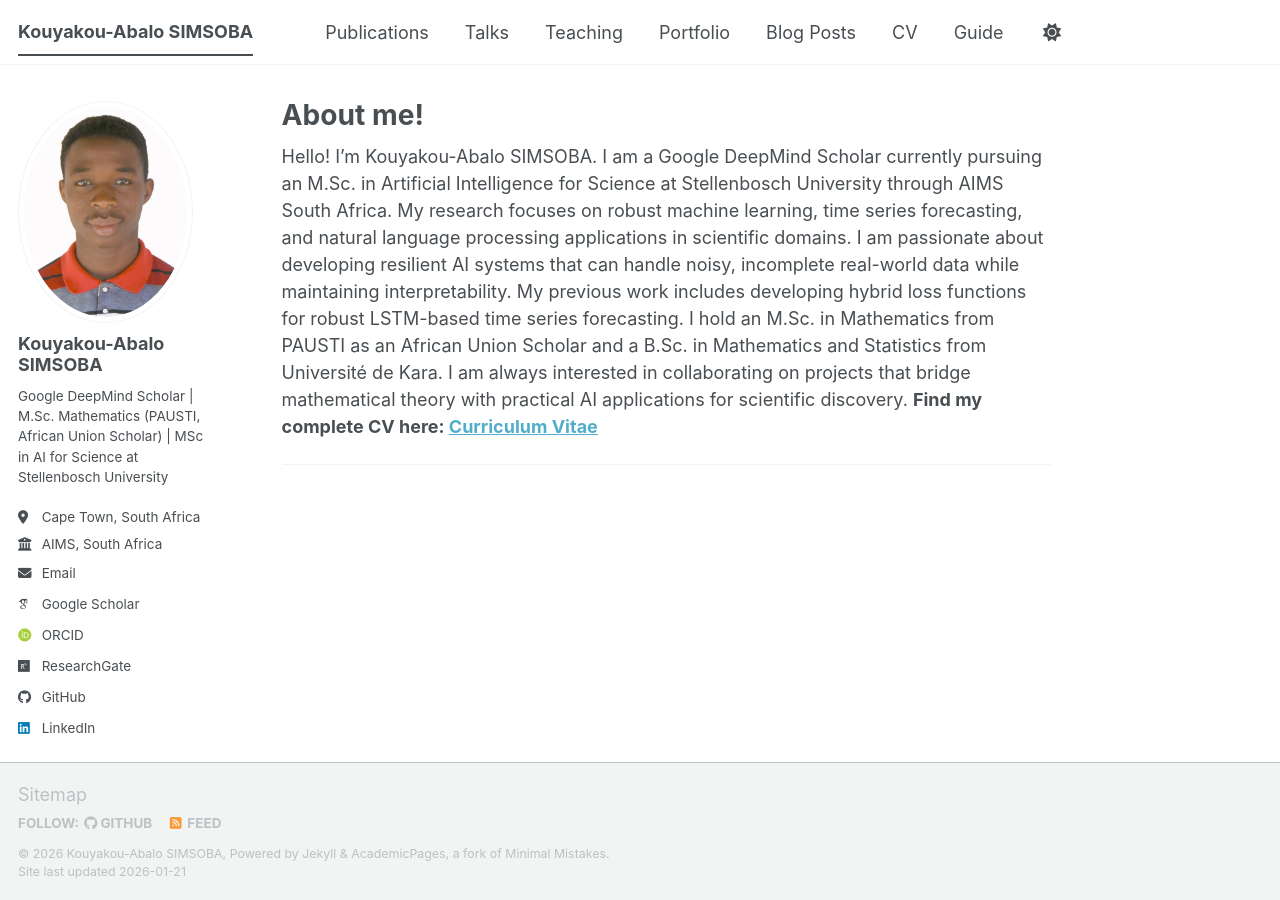
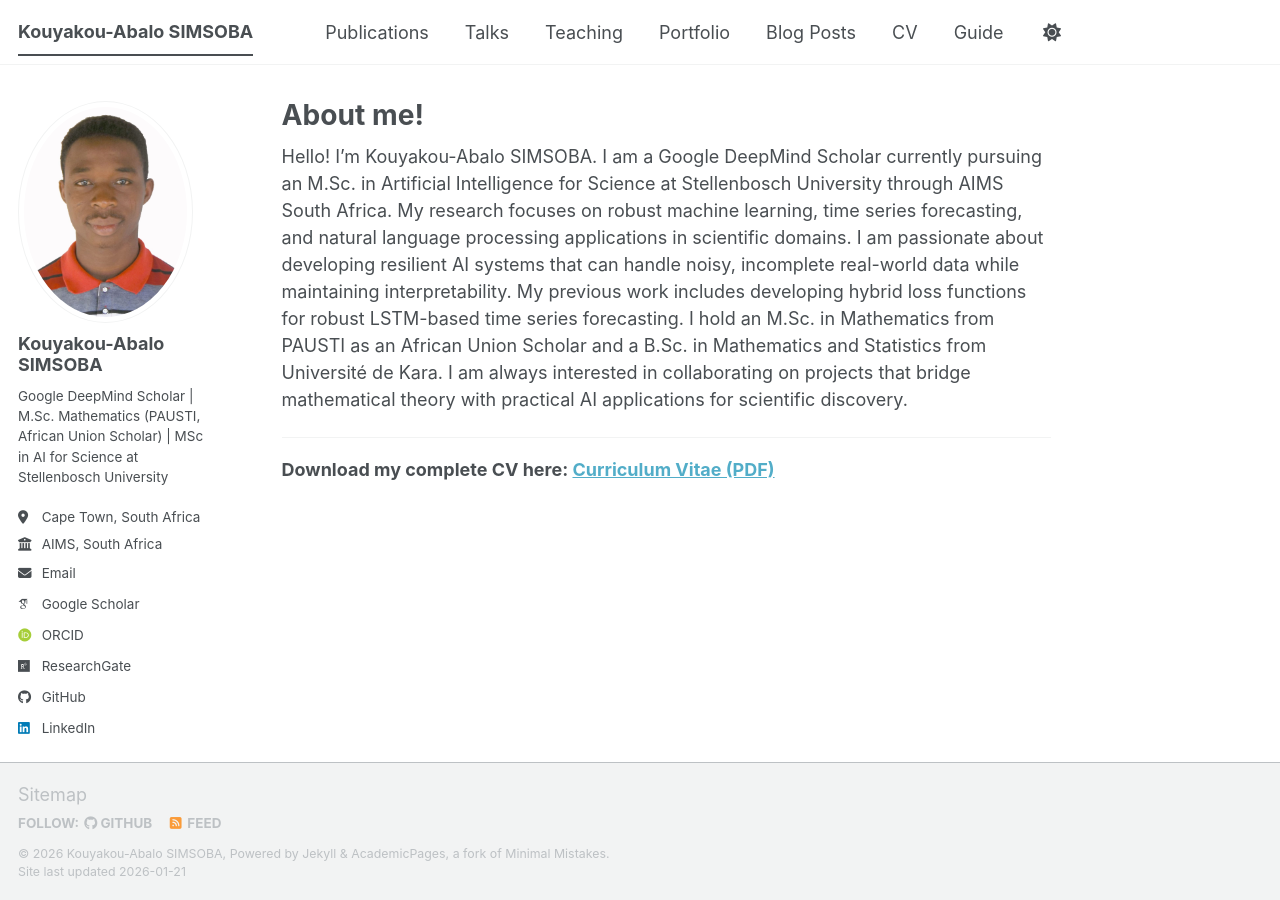
Before and after one commit to simsoba-research/simsoba-research.github.io, a Jekyll site: the page built from _pages/about.md, in a window 1280 px wide. Built offline with Jekyll 4.4.1, drawn with Linux system fonts in a browser that asks for light colours; some web fonts are replaced; a script bundle is joined from its source files by our own code; library files that are not in the unit come from our copies.

Commit message:
Update about.md

```diff
--- a/_pages/about.md
+++ b/_pages/about.md
@@ -8,6 +8,7 @@ redirect_from:
 ---
 
 Hello! I'm Kouyakou-Abalo SIMSOBA. I am a Google DeepMind Scholar currently pursuing an M.Sc. in Artificial Intelligence for Science at Stellenbosch University through AIMS South Africa. My research focuses on robust machine learning, time series forecasting, and natural language processing applications in scientific domains. I am passionate about developing resilient AI systems that can handle noisy, incomplete real-world data while maintaining interpretability. My previous work includes developing hybrid loss functions for robust LSTM-based time series forecasting. I hold an M.Sc. in Mathematics from PAUSTI as an African Union Scholar and a B.Sc. in Mathematics and Statistics from Université de Kara. I am always interested in collaborating on projects that bridge mathematical theory with practical AI applications for scientific discovery.
-**Find my complete CV here: [Curriculum Vitae](/cv/)**
 
 ---
+
+**Download my complete CV here: [Curriculum Vitae (PDF)](/files/cv.pdf)**
```
